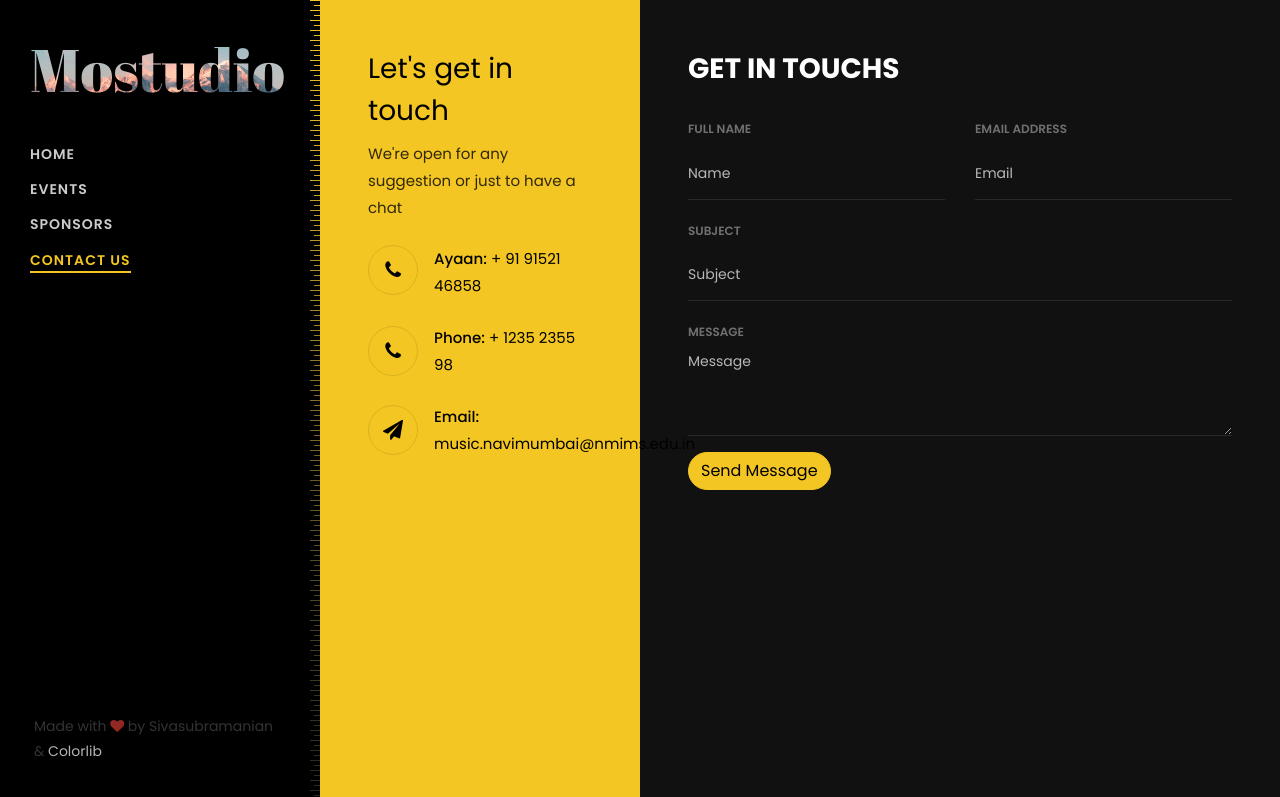
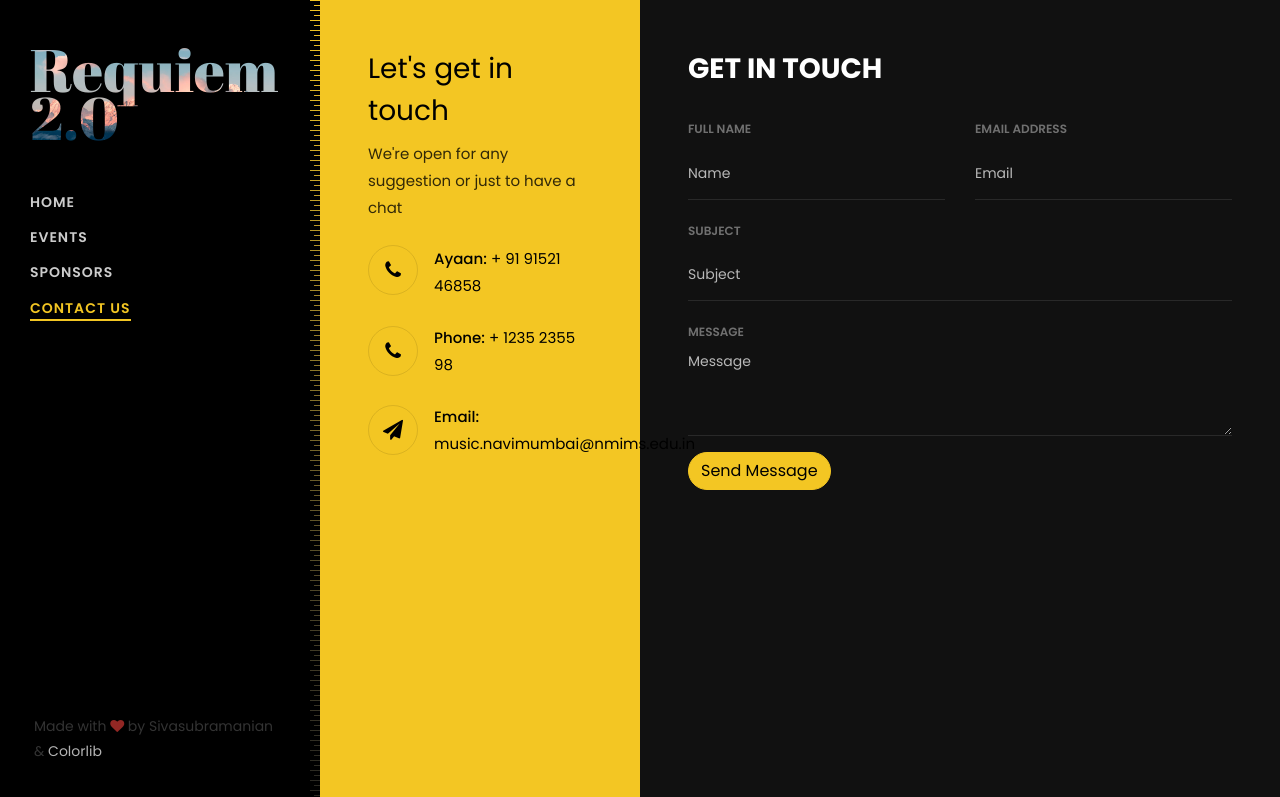
Before and after one commit to CaptSteel/requiemSite, a plain HTML site: page contact.html in a window 1280 px wide. Shown: the top 797 px of the page. Drawn offline with Linux system fonts and the light colour scheme; some packages are replaced by stand-ins of ours; no server answers.

Commit message:
Update contact.html

```diff
--- a/contact.html
+++ b/contact.html
@@ -25,7 +25,7 @@
 		<a href="#" class="js-colorlib-nav-toggle colorlib-nav-toggle"><i></i></a>
 		<aside id="colorlib-aside" role="complementary" class="js-fullheight">
 
-			<h1 id="colorlib-logo" class="mb-4 mb-md-5"><a href="index.html" style="background-image: url(images/bg_1.jpg);">Mostudio</a></h1>
+			<h1 id="colorlib-logo" class="mb-4 mb-md-5"><a href="index.html" style="background-image: url(images/bg_1.jpg);">Requiem 2.0</a></h1>
 			<nav id="colorlib-main-menu" role="navigation">
 				<ul>
 					<li><a href="index.html">Home</a></li>
@@ -47,7 +47,7 @@
 						<div class="row d-flex no-gutters">
 							<div class="col-lg-8 col-md-7 order-md-last d-flex align-items-stretch">
 								<div class="contact-wrap w-100 p-md-5 p-4">
-									<h3 class="mb-4 heading">Get in touchs</h3>
+									<h3 class="mb-4 heading">Get in touch</h3>
 									<form method="POST" id="contactForm" name="contactForm" class="contactForm">
 										<div class="row">
 											<div class="col-md-6">
```
